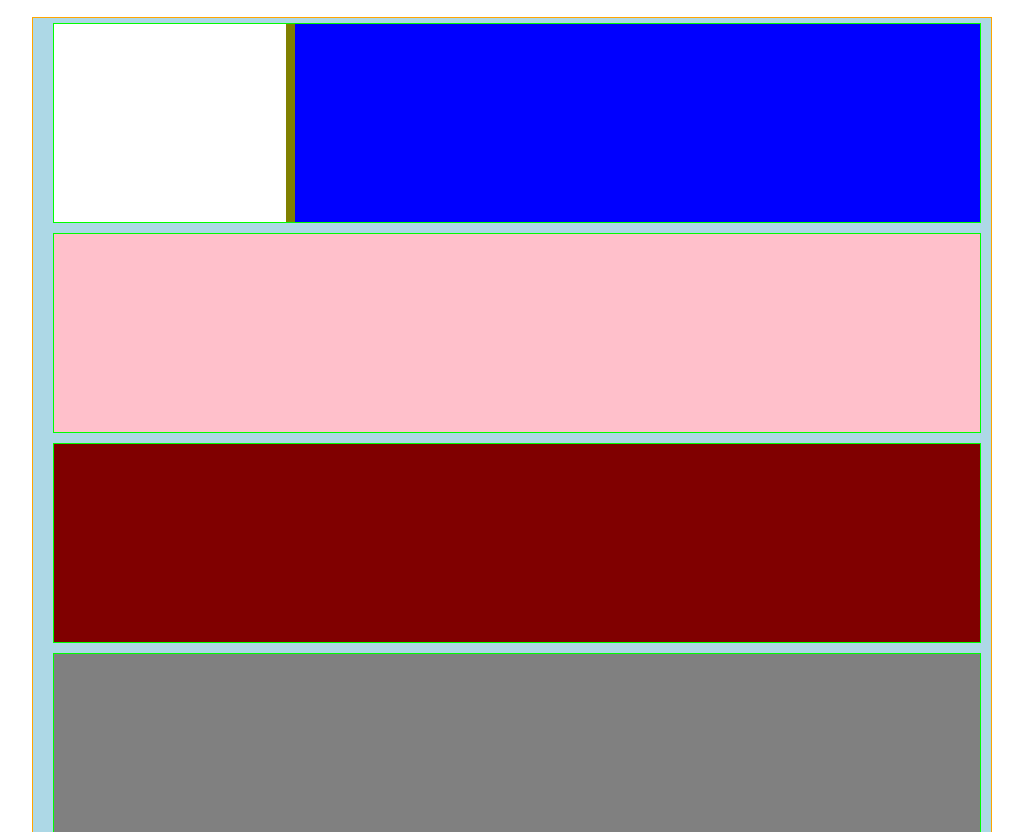
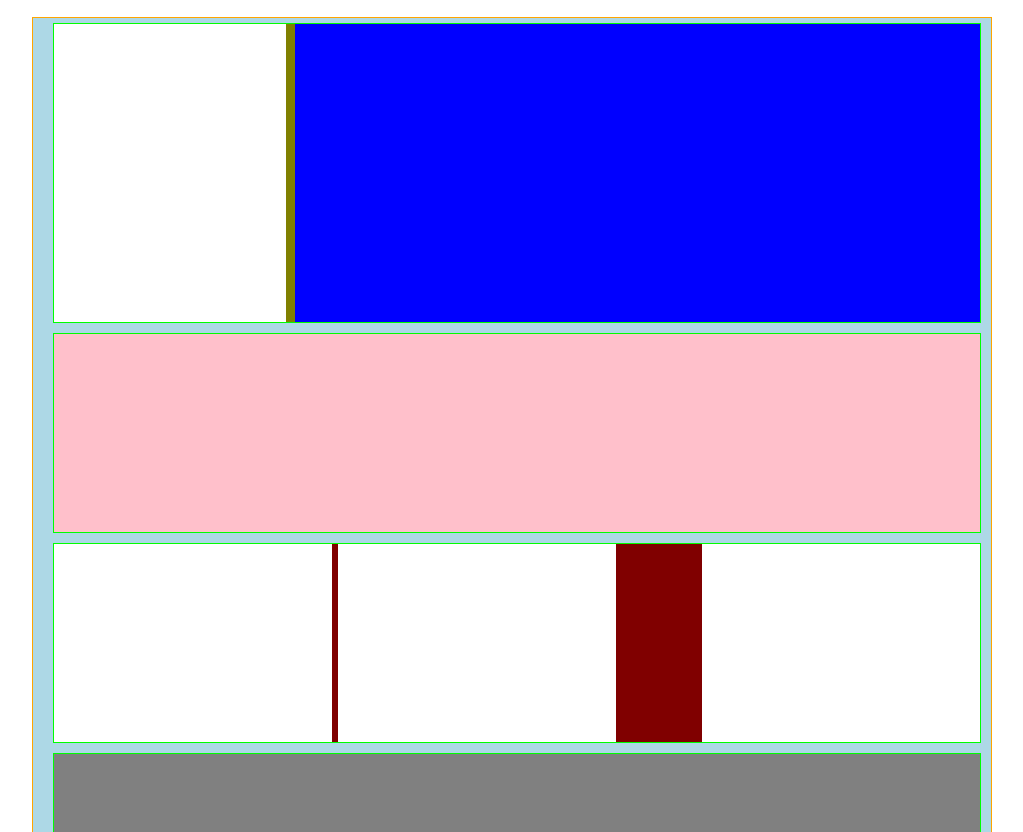
Before and after one commit to gracielundell/css-week-3-code-review, a plain HTML site: page index.html in a window 1280 px wide. Shown: the part 120-952 px from the top of the page, without its empty margins (128-1151 px from the left). Drawn offline with nearby package versions, Linux system fonts and the light colour scheme.

Commit message:
Style row three

```diff
--- a/index.html
+++ b/index.html
@@ -24,7 +24,7 @@
         <div class="left col-xs-12 col-md-4">
 
         </div>
-        <div class="right col-md-8">
+        <div class="right col-xs-12 col-md-8">
 
         </div>
 
@@ -36,13 +36,13 @@
 
       </div> <!-- end row two -->
       <div class="row three col-xs-12">
-        <div class="left">
+        <div class="left col-xs-12 col-md-4">
 
         </div>
-        <div class="center">
+        <div class="center col-xs-12 col-md-4">
 
         </div>
-        <div class="right">
+        <div class="right col-xs-12 col-md-4">
 
         </div>
 
--- a/scss/layout/_rowOne.scss
+++ b/scss/layout/_rowOne.scss
@@ -2,20 +2,20 @@
   background: olive;
   border: 1px solid lime;
   margin: 5px;
-  height: 200px;
+  height: 300px;
   padding: 0px;
 }
 
 .col-md-4 {
   width: 25%;
-  height: 198px;
+  height: 298px;
   background: white;
   margin-right: 5px;
 }
 
 .col-md-8 {
   width: 74%;
-  height: 198px;
+  height: 298px;
   background: blue;
   float: right;
 }
--- a/scss/layout/_rowThree.scss
+++ b/scss/layout/_rowThree.scss
@@ -3,4 +3,18 @@
   border: 1px solid lime;
   margin: 5px;
   height: 200px;
+  padding: 0px;
+  .col-md-4 {
+    margin: 0 3px;
+    width: 278px;
+    height: 198px;
+    background: white;
+  }
+  .left {
+    margin-left: 0px;
+  }
+  .right {
+    margin: 0px;
+    float: right;
+  }
 }
```
Also changed, not shown: css/application.css, 1 other file.
